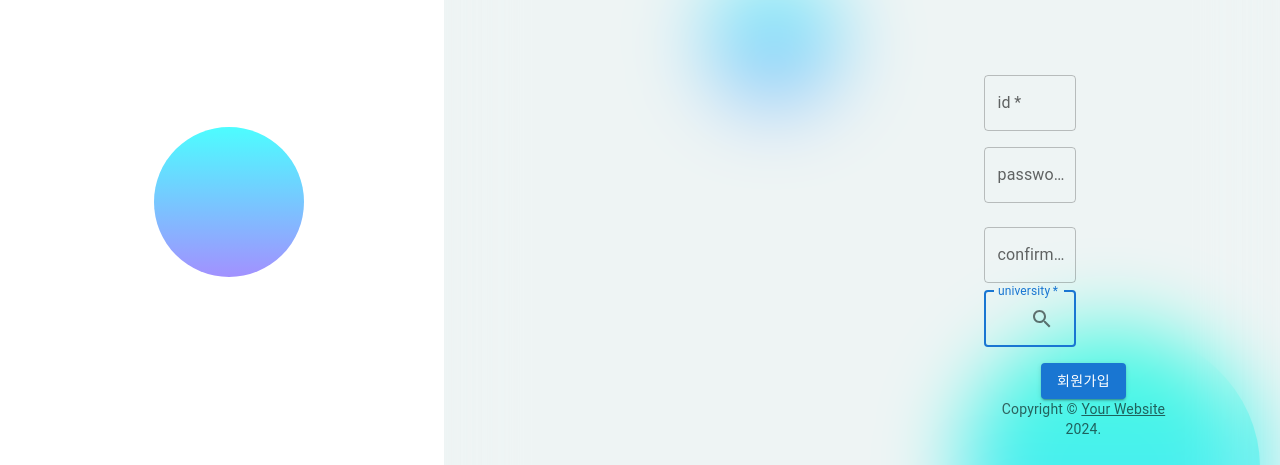
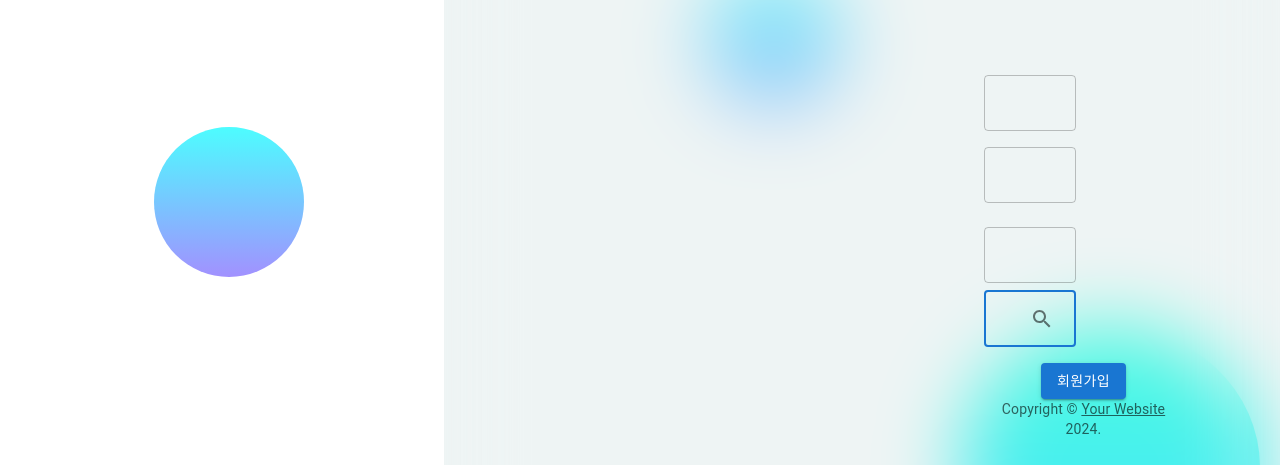
Before and after one commit to COMING-SOON-SCH/FE1-team-project, a React (Create React App) app in the folder project/: page /signup in a window 1280 px wide. Shown: the part 193-658 px from the top of the page. Built offline with nearby package versions, Linux system fonts and the light colour scheme; a web font is replaced by a local one.

Commit message:
📝 docs : textfield label 한글로 일치하도록 수정

```diff
--- a/project/src/components/SignupTextField.jsx
+++ b/project/src/components/SignupTextField.jsx
@@ -2,7 +2,7 @@ import React from 'react';
 import { Grid, TextField, InputAdornment, IconButton, Box, FormControl } from '@mui/material';
 import SearchIcon from '@mui/icons-material/Search';
 
-export function SignupTextField({ texttype, value, onChange }) {
+export function SignupTextField({ texttype,fieldname ,value, onChange }) {
   return (
     <Grid container spacing={2}>
       <Grid item xs={12} sm={6}>
@@ -10,9 +10,8 @@ export function SignupTextField({ texttype, value, onChange }) {
           autoComplete={texttype}
           name={texttype}
           required
-          fullWidth
           id={texttype}
-          label={texttype}
+          label={fieldname}
           value={value}
           onChange={onChange}
           autoFocus
@@ -22,8 +21,8 @@ export function SignupTextField({ texttype, value, onChange }) {
   );
 }
 
-export function PasswordField({ texttype, value, onChange }) {
-  const isPasswordField = () =>{texttype.toLowerCase().includes("password")};
+export function PasswordField({ texttype,fieldname, value, onChange,error,helperText }) {
+  const isPasswordField = () =>texttype.toLowerCase().includes("password");
   <Box
       component="form"
       noValidate
@@ -45,14 +44,15 @@ export function PasswordField({ texttype, value, onChange }) {
         <TextField
           margin="normal"
           required
-          fullWidth
           name={texttype}
-          label={texttype}
+          label={fieldname}
           type={isPasswordField ? "password" : "text"}
           id={texttype}
           autoComplete={isPasswordField ? 'current-password' : 'off'}
           value={value}
           onChange={onChange}
+          error={error}
+          helperText={helperText}
         />
       </Grid>
     </Grid>
@@ -60,7 +60,7 @@ export function PasswordField({ texttype, value, onChange }) {
 }
 
 
-export function SearchField({ texttype, value, onChange }) {
+export function SearchField({ texttype,fieldname, value, onChange }) {
   const handleSearchClick = () => {
     alert("아직 구현중인 기능입니다.");
   };
@@ -72,17 +72,16 @@ export function SearchField({ texttype, value, onChange }) {
           autoComplete={texttype}
           name={texttype}
           required
-          fullWidth
           id={texttype}
-          label={texttype}
+          label={fieldname}
           value={value}
           onChange={onChange}
           autoFocus
           InputProps={{
             endAdornment: (
               <InputAdornment position="end">
-                <IconButton>
-                  <SearchIcon onclick={handleSearchClick}/>
+                <IconButton onClick={handleSearchClick} universityName={value}>
+                  <SearchIcon />
                 </IconButton>
               </InputAdornment>
             ),
```
